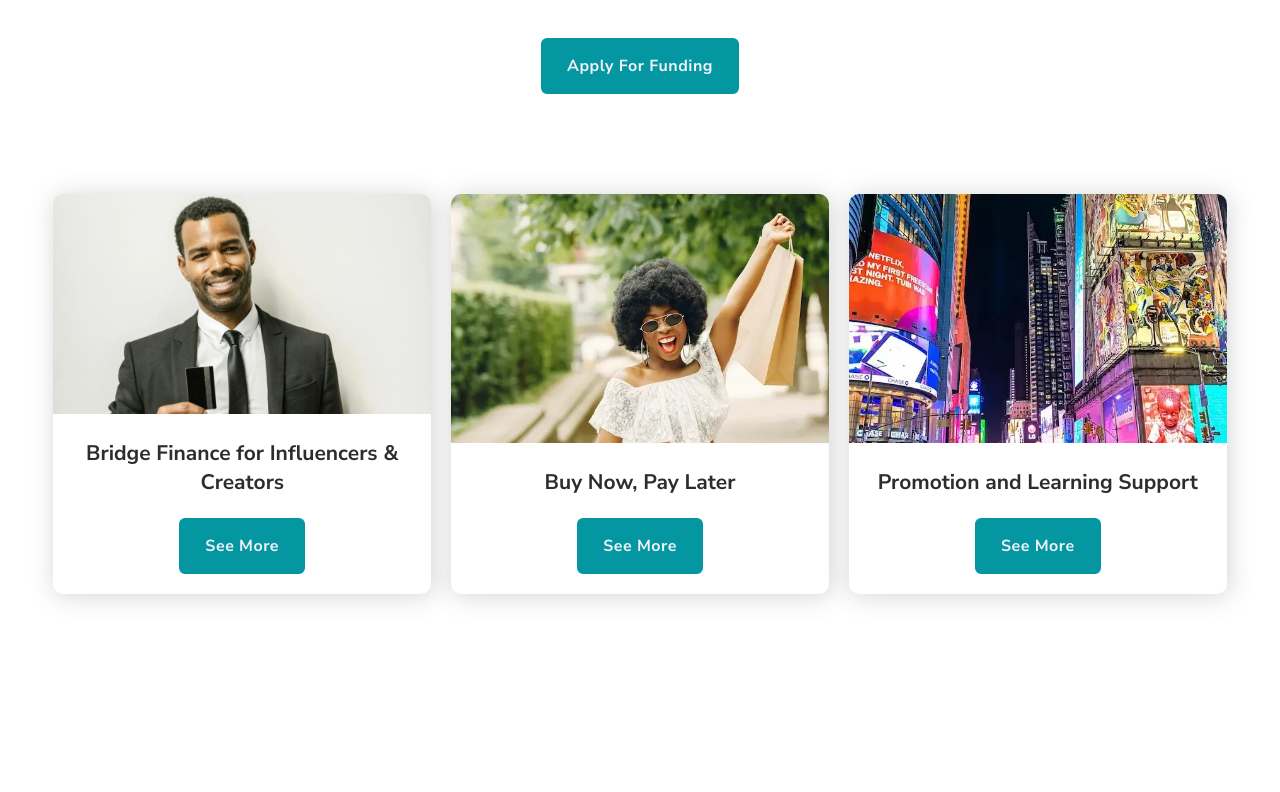
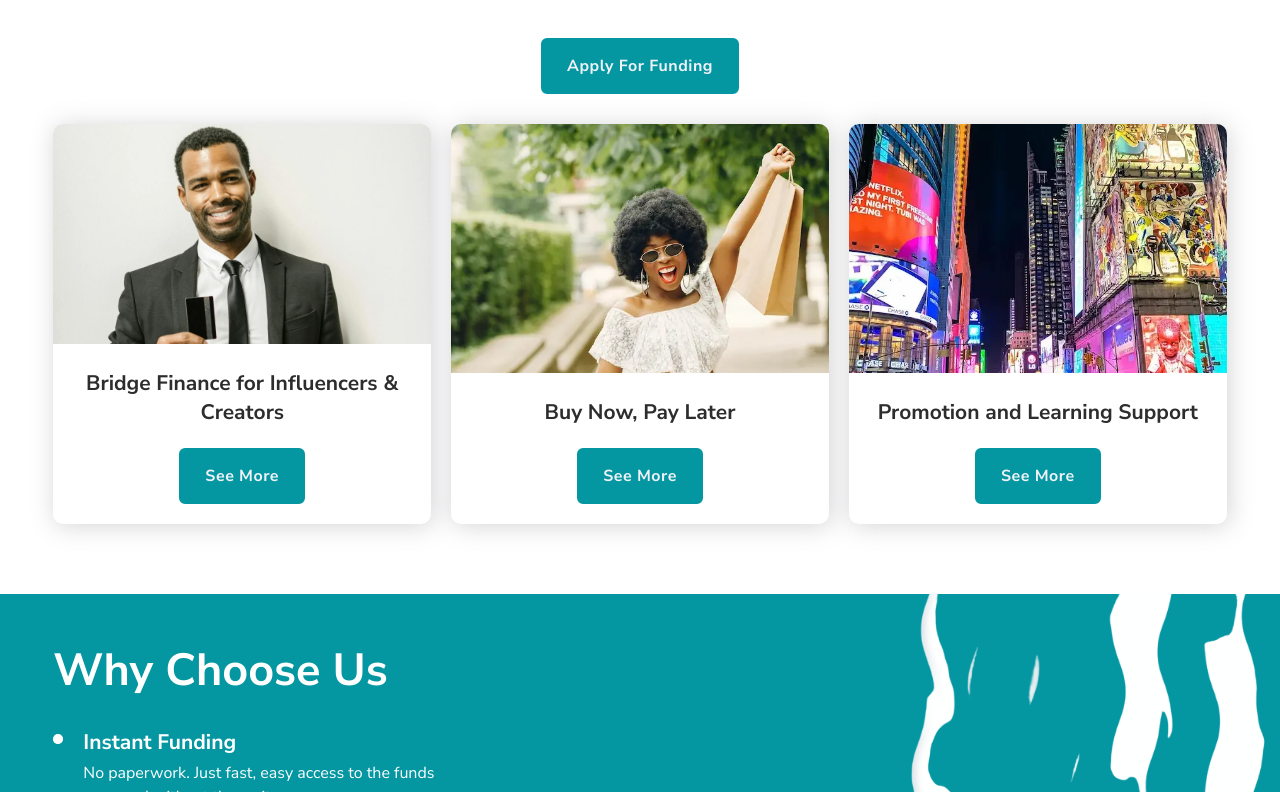
Before and after one commit to Joggyjagz7/fig, a Next.js app: page / in a window 1280 px wide. Shown: the part 1168-1960 px from the top of the page. Built offline with nearby package versions, Linux system fonts and the light colour scheme.

Commit message:
first commit

```diff
--- a/src/components/home/WhatWeDo.jsx
+++ b/src/components/home/WhatWeDo.jsx
@@ -31,11 +31,7 @@ const WhatWeDo = () => {
 
   return (
     <section className="w-full   ">
-      <div className=" lg:w-10/13 w-11/12 lg:min-h-screen lg:py-[50px]  py-[0px] mx-auto ">
-        <div className=" h-full lg:flex items-center ">
-          <div className="py-[50px] lg:py-0 w-full">
-
-
+      <div className=" lg:w-10/13 w-11/12  lg:pb-[50px]  py-[0px] mx-auto ">
             <div className="w-full  grid md:grid-cols-2 lg:grid-cols-3  gap-[20px] mt-[30px] mx-auto ">
               {CardDetails.map((card) => (
                 <motion.div
@@ -58,8 +54,6 @@ const WhatWeDo = () => {
                 </motion.div>
               ))}
             </div>
-          </div>
-        </div>
       </div>
     </section>
   );
```
